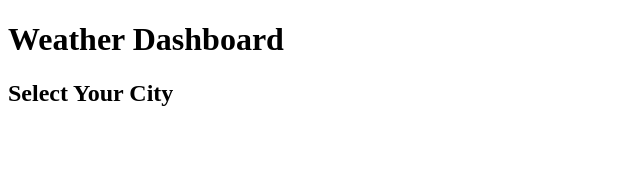
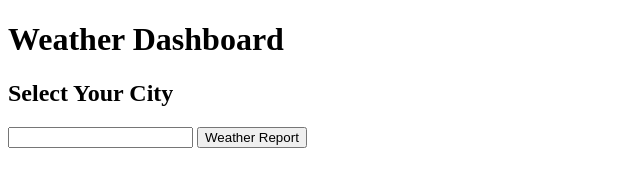
Before and after one commit to Jacqieq6464/weather-dashboard, a plain HTML site: page index.html in a window 1280 px wide. Shown: the whole page, without its empty margins (0-640 px from the left). Drawn offline with Linux system fonts and the light colour scheme.

Commit message:
update index.html

```diff
--- a/index.html
+++ b/index.html
@@ -12,6 +12,10 @@
 
         <section>
             <h2>Select Your City</h2>
+            <form>
+                <input id="select-city-input"type="text"/>
+                <button id="select-city-button">Weather Report</button>
+            </form>
 
         </section>
 
```
